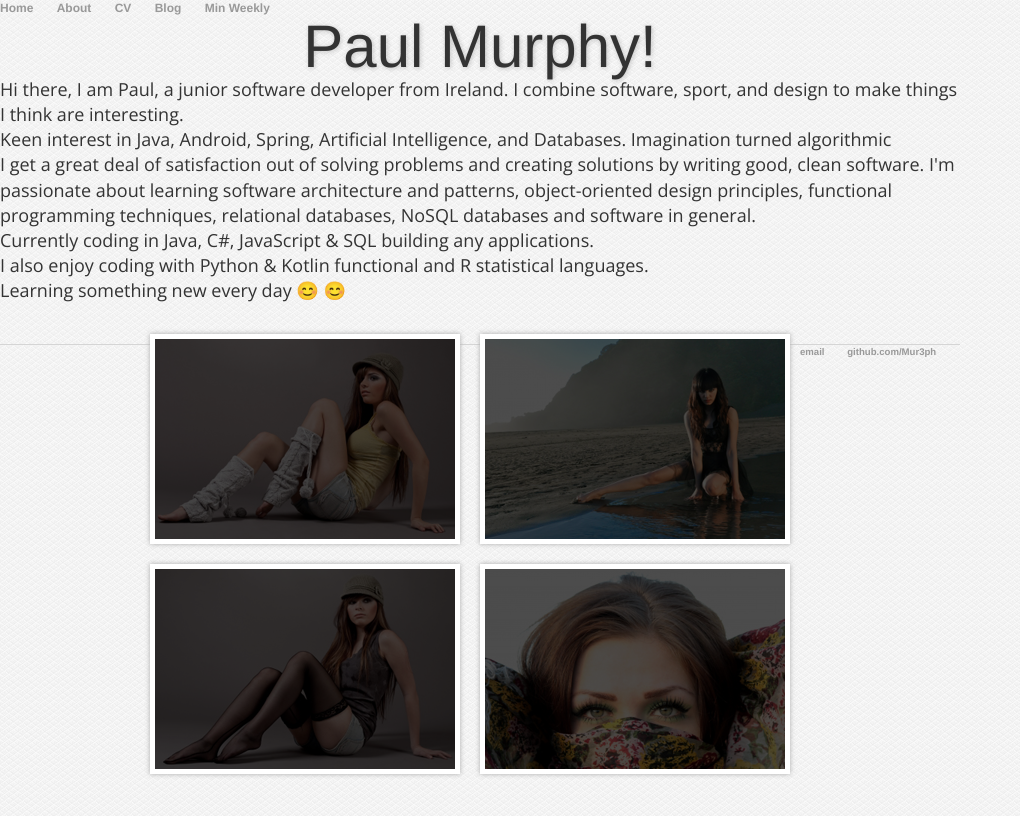
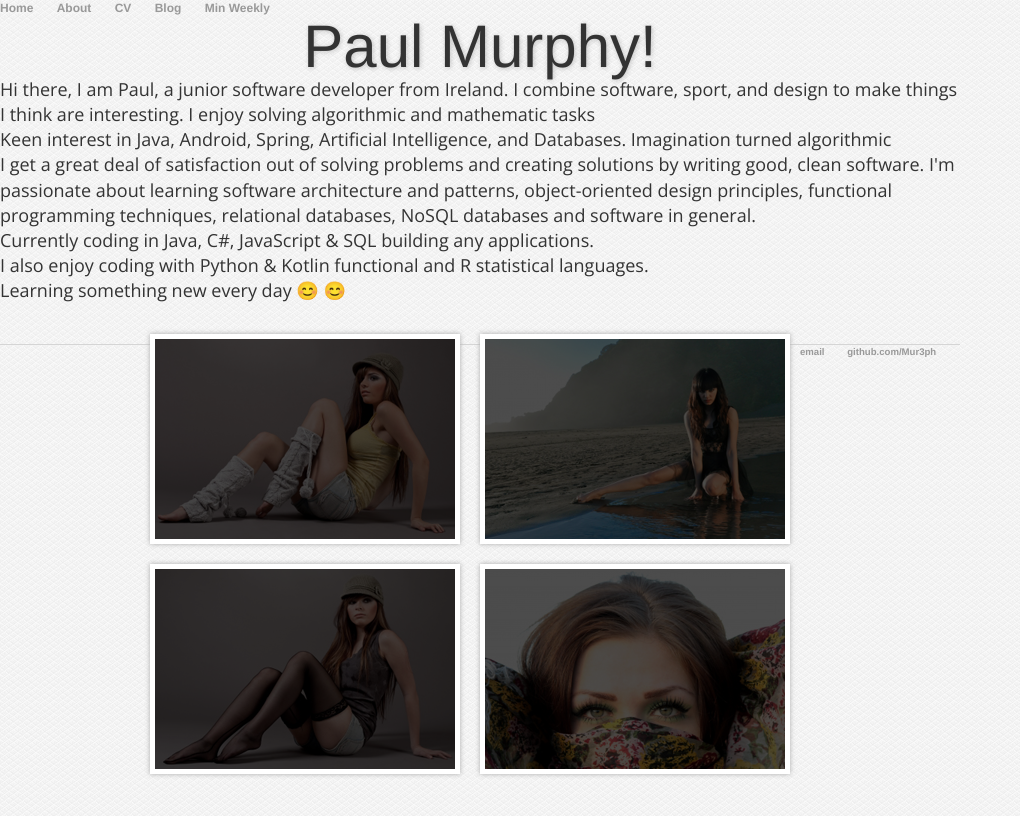
Before and after one commit to Mur3ph/Mur3ph.github.io, a Jekyll site: the page built from index.html, in a window 1280 px wide. Shown: the top 816 px of the page, without its empty margins (0-1020 px from the left). Built offline with Jekyll 4.4.1, drawn with Linux system fonts in a browser that asks for light colours; nearby versions of some CDN libraries; library files that are not in the unit come from our copies; a script that is not in the unit is left out.

Commit message:
Added text

```diff
--- a/index.html
+++ b/index.html
@@ -7,6 +7,7 @@ title: Home
 			<h1>Paul Murphy!</h1>
 			<p>
 				Hi there, I am Paul, a junior software developer from Ireland. I combine software, sport, and design to make things I think are interesting.
+				I enjoy solving algorithmic and mathematic tasks
 			</p>
 			<p>
 				Keen interest in Java, Android, Spring, Artificial Intelligence, and Databases. Imagination turned algorithmic
```
